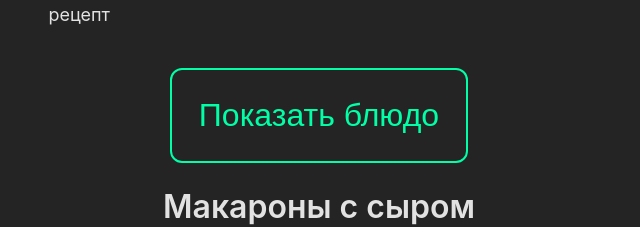
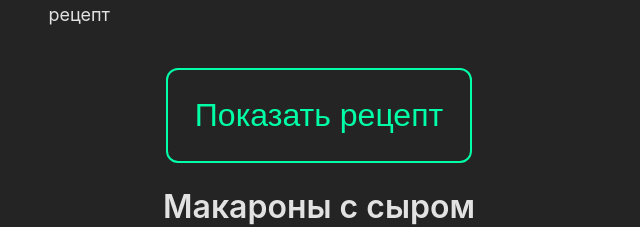
Before and after one commit to evasyukov/what-to-eat, a Vue app: page / in a window 1280 px wide. Shown: the part 234-461 px from the top of the page, without its empty margins (321-961 px from the left). Built offline with nearby package versions, Linux system fonts and the light colour scheme.

Commit message:
- убраны комментарии - добавлено описание проекта

```diff
--- a/src/App.vue
+++ b/src/App.vue
@@ -12,6 +12,7 @@
   </div>
 
   <RecipeSelection />
+
   <button class="to-recipe" @click="isShow = !isShow">Перейти к рецепту</button>
 
   <div class="modal-overlay" v-if="isShow">
@@ -19,8 +20,6 @@
       <Url :close="closeModal" />
     </div>
   </div>
-
-  <!-- <Url v-if="isShow "/> -->
 </template>
 
 <script setup>
--- a/src/components/RecipeSelection.vue
+++ b/src/components/RecipeSelection.vue
@@ -1,10 +1,10 @@
 <template>
   <div class="recipe-selection">
     <div class="recipe-selection__button">
-      <button @click="showNewRecipe">Показать блюдо</button>
+      <button @click="showNewRecipe">Показать рецепт</button>
     </div>
 
-    <div class="recipe-selection__content" >
+    <div class="recipe-selection__content">
       <span>{{ randomRecipe.name }}</span>
 
       <img :src="randomRecipe.image" :alt="randomRecipe.name" />
@@ -14,10 +14,6 @@
           <a href="http://www.freepik.com/">Freepik</a>
         </span>
       </div>
-      <!-- <img
-        src="https://images.unsplash.com/photo-1512621776951-a57141f2eefd?ixlib=rb-1.2.1&ixid=MnwxMjA3fDB8MHxwaG90by1wYWdlfHx8fGVufDB8fHx8&auto=format&fit=crop&w=387&q=80"
-        :alt="randomRecipe.name"
-      /> -->
     </div>
   </div>
 </template>
@@ -94,16 +90,6 @@ defineComponent({
       animation: fadeIn 2s;
     }
 
-    // a {
-    //   font-size: 20px;
-    //   text-decoration: none;
-    //   color: #00ffa6;
-
-    //   &:hover {
-    //     color: #9bfbda;
-    //   }
-    // }
-
     .attribution {
       display: flex;
       justify-content: center;
```
Also changed, not shown: 1 other file (tests, documents, lock files or other folders).
